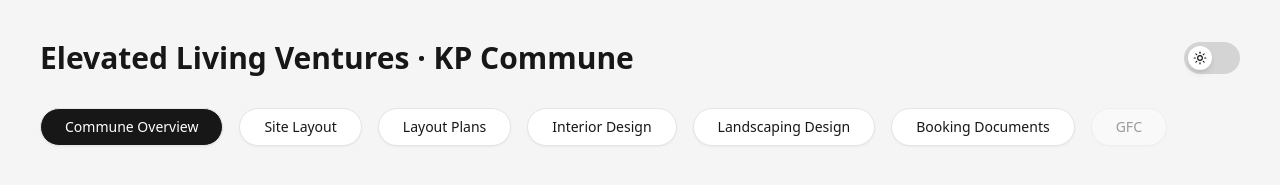
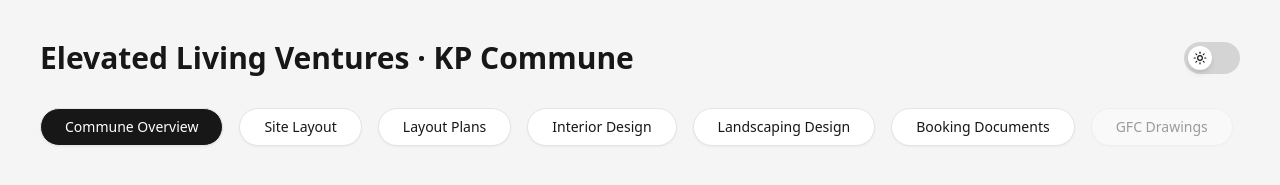
Before and after one commit to xystresorts-dev/elv-intranet, a React (Vite) app: page / in a window 1280 px wide. Shown: the top 185 px of the page. Built offline with nearby package versions, Linux system fonts and the light colour scheme.

Commit message:
Changed GFC to GFC Drawings

```diff
--- a/src/App.jsx
+++ b/src/App.jsx
@@ -136,7 +136,7 @@ const data = {
         }
     },
 
-    "GFC": {
+    "GFC Drawings": {
         Elevation: {
             link: "",
             type: "pdf"
```
